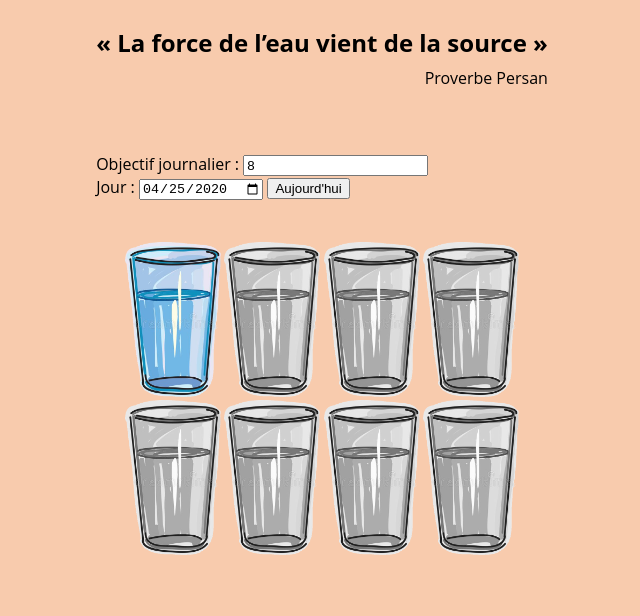
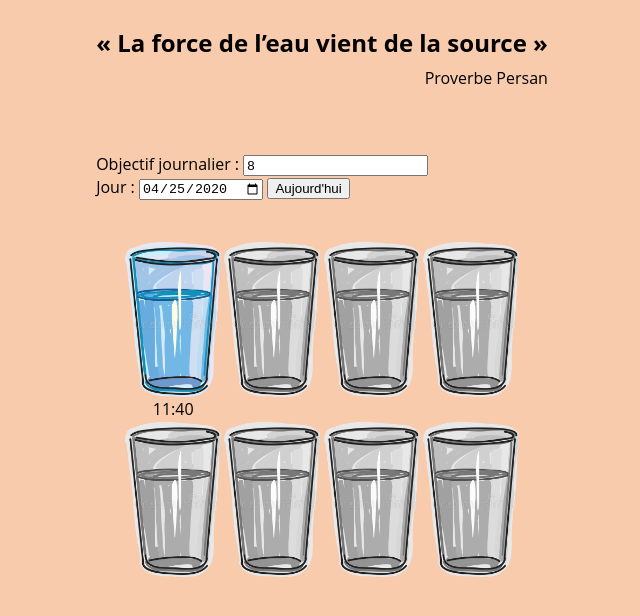
Before and after one commit to MrWormy/boireandco, a plain HTML site: page index.html in a window 1280 px wide. Both pictures are taken after a click on the picture 491 px from the left and 319 px from the top of the page. Shown: the whole page, without its empty margins (318-958 px from the left). Drawn offline with Linux system fonts and the light colour scheme.

Commit message:
Adding time tracking display

```diff
--- a/app.js
+++ b/app.js
@@ -36,7 +36,12 @@ function emptyGlass() {
     const gl = verreVide.cloneNode();
     gl.addEventListener('click', registerNewGlass, false);
 
-    return gl;
+    const gc = document.createElement('div');
+    gc.className = 'glass-container';
+
+    gc.appendChild(gl);
+
+    return gc;
 }
 
 function fullGlass(ts) {
@@ -44,7 +49,15 @@ function fullGlass(ts) {
     gl.setAttribute('data-ts', ts);
     gl.addEventListener('click', unRegisterGlass, false);
 
-    return gl;
+    const gt = document.createTextNode(new Date(ts).toLocaleTimeString().slice(0,5));
+
+    const gc = document.createElement('div');
+    gc.className = 'glass-container';
+
+    gc.appendChild(gl);
+    gc.appendChild(gt);
+
+    return gc;
 }
 
 function setToday() {
--- a/style/index.css
+++ b/style/index.css
@@ -47,6 +47,12 @@ body {
     margin: 0.1rem;
 }
 
+.glass-container {
+    display: flex;
+    flex-direction: column;
+    align-items: center;
+}
+
 @media all and (min-width: 500px){
     .glasses img {
         width: 6rem;
```
